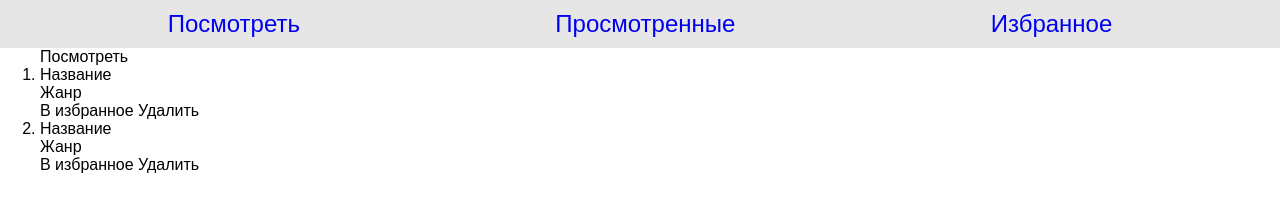
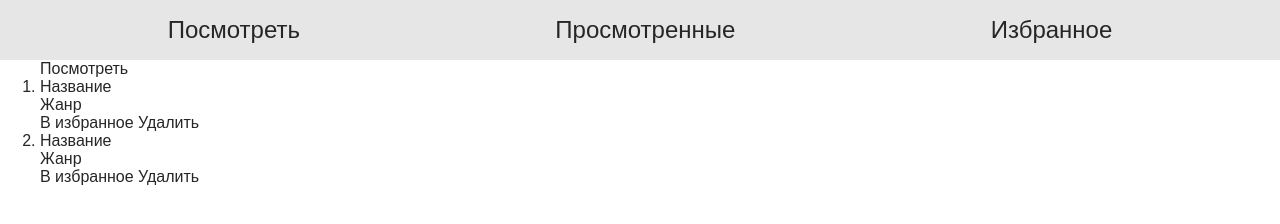
Before and after one commit to firttrule/filmsLibrary, a plain HTML site: page index.html in a window 1280 px wide. Drawn offline with Linux system fonts and the light colour scheme.

Commit message:
стили хедера

```diff
--- a/css/generic.css
+++ b/css/generic.css
@@ -1,5 +1,6 @@
 body {
   font-family: Arial, Helvetica, sans-serif;
+  color: #262626;
 }
 
 .container {
--- a/css/header.css
+++ b/css/header.css
@@ -7,12 +7,13 @@
   justify-content: space-around;
 }
 
-.header__nav-item {
-  /* width: 100%; */
+.header__nav-link {
+  font-size: 24px;
+  padding: 16px 40px;
+  display: inline-block;
+  color: inherit;
 }
 
-.header__nav-link {
-  font-size: 24px;
-  padding: 10px 40px;
-  display: inline-block;
+.header__nav-link:hover {
+  text-decoration: underline;
 }
--- a/css/index.css
+++ b/css/index.css
@@ -1,8 +1,3 @@
-/* * {
-  margin: 0;
-  padding: 0;
-  box-sizing: border-box;
-} */
 @import url("/css/reset.css");
 @import url("/css/generic.css");
 @import url("/css/header.css");
```
